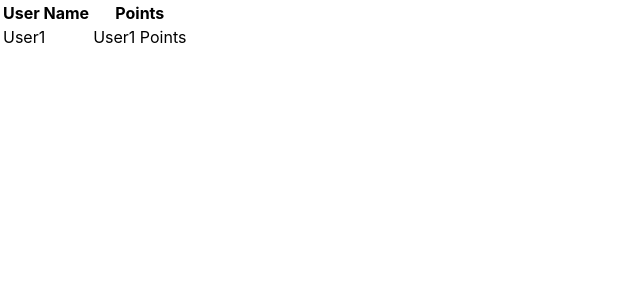
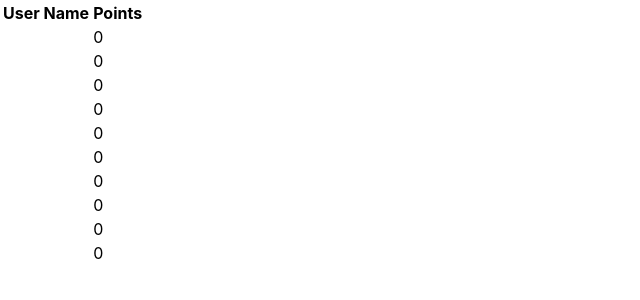
Before and after one commit to piotr-andrzej-bochenek/iSA-React-my-homeworks, a React (Create React App) app in the folder zadanie_08/my-app/: page / in a window 1280 px wide. Shown: the top 300 px of the page, without its empty margins (0-640 px from the left). Built offline with nearby package versions, Linux system fonts and the light colour scheme.

Commit message:
rendered table of imported players in App.js

```diff
--- a/zadanie_08/my-app/src/App.js
+++ b/zadanie_08/my-app/src/App.js
@@ -3,7 +3,7 @@ import logo from './logo.svg';
 import './App.css';
 import players from './players'
 
-class RenderTable extends React.Component {
+class RenderPlayersTable extends React.Component {
   constructor(props) {
     super(props);
     this.state = {};
@@ -21,10 +21,13 @@ class RenderTable extends React.Component {
           </thead>
 
           <tbody>
-            <tr>
-              <td>User1</td>
-              <td>User1 Points</td>
-            </tr>
+            {players.map((player, index) => {
+              return (
+              <tr key={index}>
+                <td>{player.userName}</td>
+                <td>{player.points}</td>
+              </tr>
+            )})}
           </tbody>
 
         </table>
@@ -36,11 +39,9 @@ class RenderTable extends React.Component {
 function App() {
   return (
     <div>
-      <RenderTable />
+      <RenderPlayersTable />
     </div>
   );
 }
-//W metodzie render wyrenderuj tablicę HTMLową (<table>)
-//zawierającą nagłówki Username oraz Points - w każdym wierszu wyświetl
-//dane poszczególnych obiektów z tablicy zaimportowanej z pliku src/players.js
+
 export default App;
```
